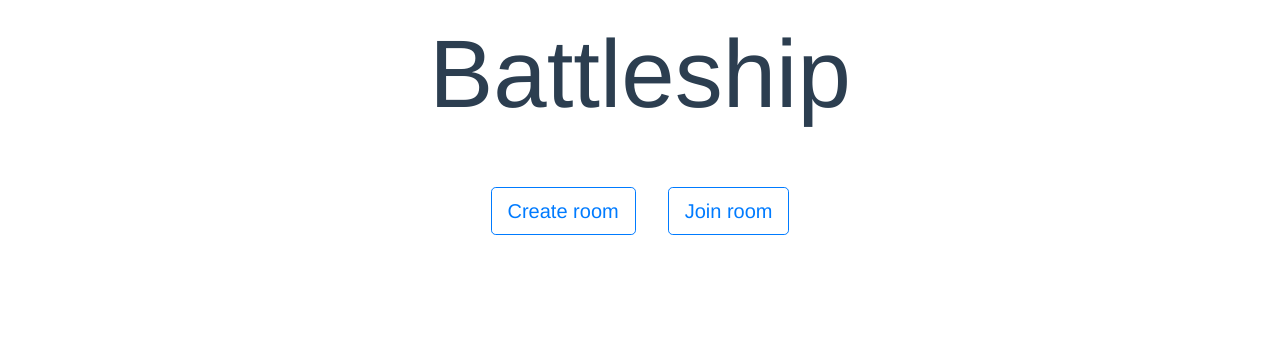
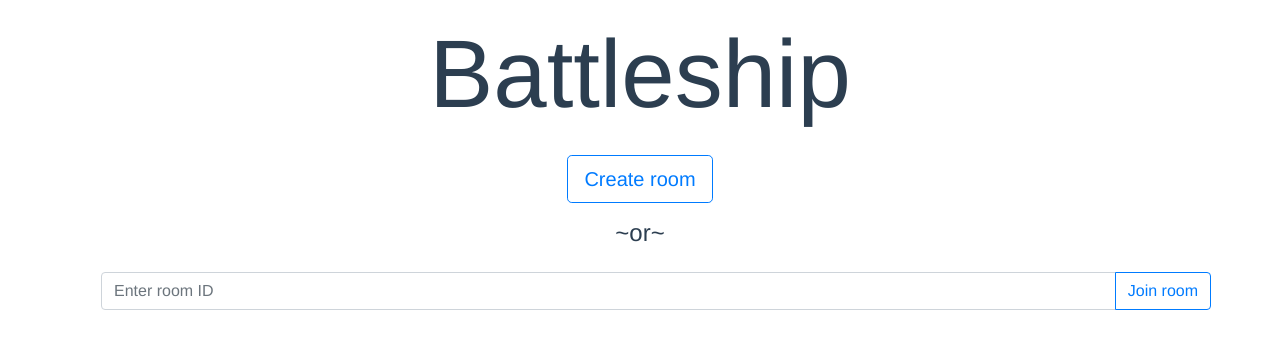
Before and after one commit to Nightmare99/BattleShip-bot, a Vue app in the folder vue-app/: page /#/ in a window 1280 px wide. Shown: the top 348 px of the page. Built offline with nearby package versions, Linux system fonts and the light colour scheme; no server answers.

Commit message:
make home sweeter

```diff
--- a/vue-app/src/views/Home.vue
+++ b/vue-app/src/views/Home.vue
@@ -1,14 +1,28 @@
 <template>
     <div class="container">
         <div class="row">
-            <div class="col p-3">
+            <div class="col mt-3">
                 <h1 class="display-1">Battleship</h1>
             </div>
         </div>
         <div class="row">
             <div class="col m-3">
-                <button class="btn btn-lg btn-outline-primary m-3" v-on:click="createRoom">Create room</button>
-                <button class="btn btn-lg btn-outline-primary m-3" v-on:click="joinRoom">Join room</button>
+                <button class="btn btn-lg btn-outline-primary" v-on:click="createRoom">Create room</button>
+            </div>
+        </div>
+        <div class="row">
+            <div class="col">
+                <h4>~or~</h4>
+            </div>
+        </div>
+        <div class="row">
+            <div class="col-sm">
+                <div class="input-group m-3">
+                    <input type="text" class="form-control w-25" placeholder="Enter room ID">
+                    <div class="input-group-append">
+                        <button class="btn btn-outline-primary" type="button" v-on:click="joinRoom">Join room</button>
+                    </div>
+                </div>
             </div>
         </div>
     </div>
```
